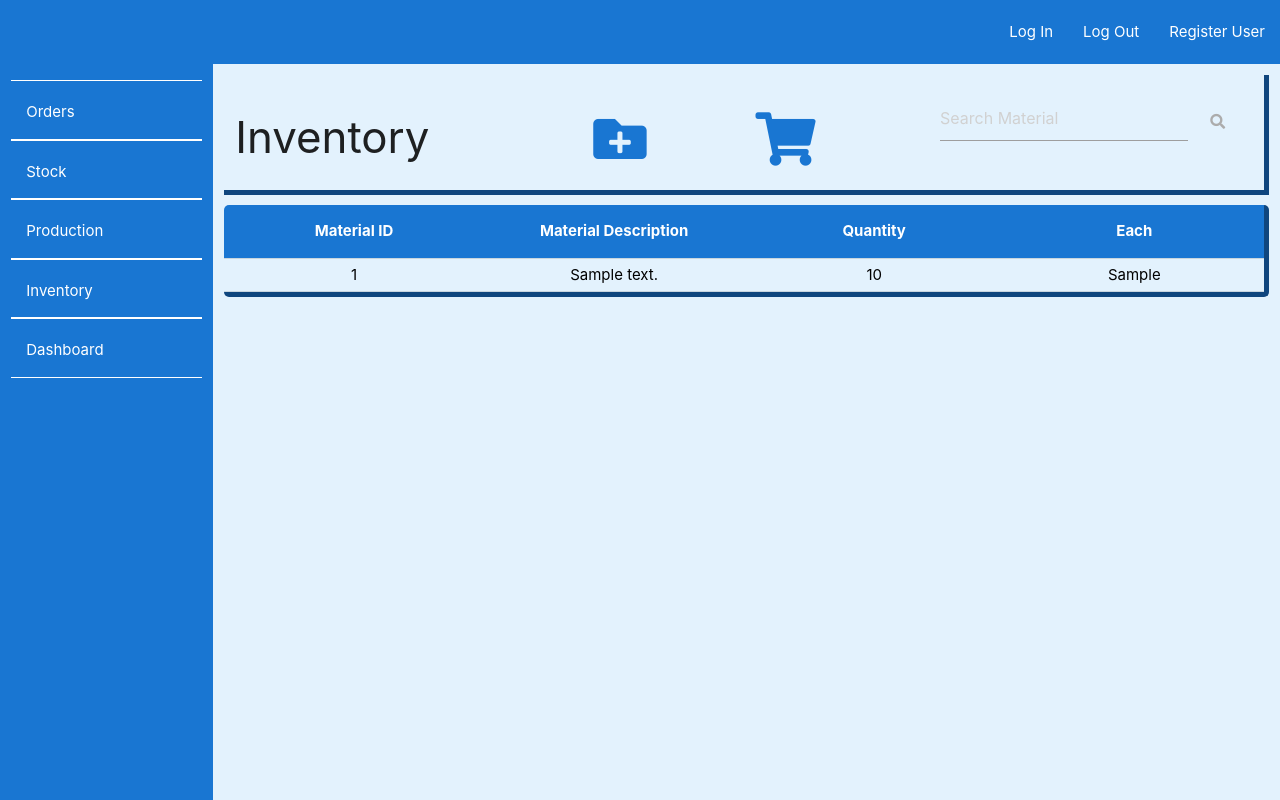
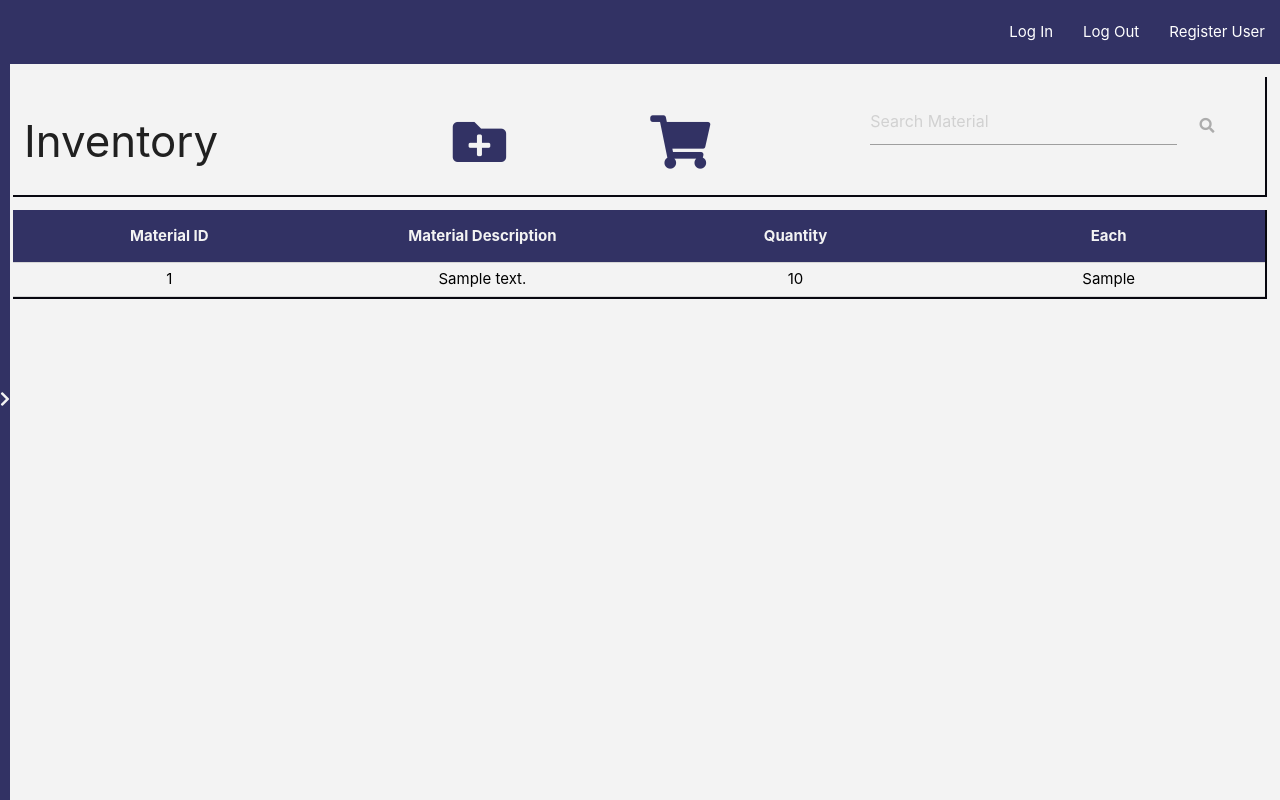
Before and after one commit to mparkcode/test-thia, a Flask app: page / in a window 1280 px wide. Run offline with Flask 2, Linux system fonts and the light colour scheme; a database or web service that is not in the repository returns one stand-in record (values such as "Sample title"); some libraries are stand-ins or nearby versions.

Commit message:
Color scheme changed, added toggle function to sidenav to have wider content view

```diff
--- a/static/css/style.css
+++ b/static/css/style.css
@@ -11,15 +11,46 @@ body {
 
 nav{
     box-shadow: none !important;
+    background-color: #323264 !important;
 }
 
 .scrolly{
     overflow-y: auto !important;
 }
 
+
+.navpanellayer{
+    height: 100%;
+    width: 10px;
+    position: fixed;
+    z-index: 2;
+    top: 0;
+    left: 0;
+    overflow-x: hidden;
+    background-color: #323264;
+    transition: 1s;
+}
+
+.fa-chevron-right{
+    color: #f3f3f3 !important;
+    font-size: 16px !important;
+}
+
 .navpanel{
+    height: 100%;
+    width: 0;
+    position: fixed;
+    z-index: 1;
+    top: 0;
+    left: 0;
+    overflow-x: hidden;
+    transition: 1s;
+    background-color: #323264;
+}
+
+.navpanel ul {
     margin: 0 !important;
-    padding-top: 10vh !important;
+    padding-top: 20vh !important;
     border-top: none !important;
     border-right: none !important;
     border-left: none !important;
@@ -35,53 +66,59 @@ nav{
 }
 
 .navheader{
-    background-color: #1976d2  !important;
+    background-color: #323264  !important;
     border-bottom: none;
     padding-top: 20px;
 }
 
 .navheader a{
-    color: white !important;
+    color: #f3f3f3 !important;
 }
 
 .navlistwrapper{
-    border-bottom: solid white 0.5px !important;
-    border-top: solid white 0.5px !important;
+    border-bottom: solid #f3f3f3 0.5px !important;
+    border-top: solid #f3f3f3 0.5px !important;
 }
 
 .navlist{
     padding: 10px 2px 10px 14px !important;
     font-size: 10px !important;
     border: none !important;
-    background-color: #1976d2  !important;
+    background-color: #323264  !important;
 }
 
 .navheader:hover, .navlist:hover{
-    background-color: #176fc7 !important;
+    background-color: #323264 !important;
     cursor: pointer;
 }
 
 .navlist a{
-    color: white !important;
+    color: #f3f3f3 !important;
     padding: 0;
+}
+
+.content{
+    background-color: #f3f3f3;
 }
 
 .mobilepanel {
   overflow: hidden;
   position: fixed;
   bottom: 0;
+  left: 0;
   width: 100%;
   height: 8vh;
-  background-color: #1976d2;
+  background-color: #323264;
 }
 
 .mobilepanel-plus{
     overflow: hidden;
     position: fixed;
     bottom: 8vh;
+    left: 0;
     width: 100%;
     height: 8vh;
-    background-color: #1976d2;
+    background-color: #323264;
 }
 
 .mobilepanel-caret{
@@ -89,17 +126,19 @@ nav{
     position: fixed;
     right: 0;
     bottom: 8vh;
-    background-color: #1976d2;
+    background-color: #323264;
 }
 
 #mobilepanel-plus-inventory{
     display: none;
     padding-top: 2vh;
+    left: 0;
 }
 
 #mobilepanel-search-inventory{
     display: none;
     padding-top: 1vh;
+    left: 0;
 }
 
 #mobilepanel-caret{
@@ -107,7 +146,7 @@ nav{
 }
 
 #mobilepanel-search-inventory input, #mobilepanel-search-inventory i, .mobilepanel-plus a{
-    color: white;
+    color: #f3f3f3;
 }
 
 .mobilepanel .s4{
@@ -115,12 +154,13 @@ nav{
 }
 
 .mobilepanel i{
-    color: white;
+    color: #f3f3f3;
     font-size: 1.6rem;
 }
 
 .full-height {
-  min-height: 100vh !important;
+    top:0 !important;
+    min-height: 100vh !important;
 }
 
 .m-auto{
@@ -142,9 +182,9 @@ nav{
 .tabrow{
     margin: 1% !important;
     height: 15vh !important;
-    border-bottom: outset 5px;
-    border-right: outset 5px;
-    border-color: #1976d2;
+    border-bottom: outset 2px;
+    border-right: outset 2px;
+    border-color: #323264;
 }
 
 .fa-search{
@@ -152,28 +192,7 @@ nav{
 }
 
 .fa-folder-plus, .fa-shopping-cart{
-    color: #1976d2;
-}
-
-#purchases{
-    visibility: visible;
-}
-
-.tabs .indicator{
-    background-color: transparent;
-}
-
-.tabs .tab{
-    color: black;
-    background-color: white;
-}
-
-.tabs .tab a:focus, .tabs .tab a:focus.active {
-    background-color: #eee;
-    outline: none;
-    border-color: black;
-    border-top-left-radius: 10%;
-    border-top-right-radius: 10%;
+    color: #323264;
 }
 
 .contentrow{
@@ -181,14 +200,17 @@ nav{
     max-height: 60vh;
     position: relative !important;
     overflow-y: auto;
+    border-bottom: outset 2px;
+    border-right: outset 2px;
+    border-color: #323264;
 }
 
 th{
     position: sticky !important;
     top: 0;
     margin-top: 0;
-    background:#1976d2 ;
-    color: white;
+    background:#323264 ;
+    color: #f3f3f3;
     border-radius: 0;
 }
 
@@ -229,7 +251,7 @@ table{
 }
 
 ::-webkit-scrollbar-thumb {
-  background: #1976d2;
+  background: #323264;
 }
 
 .action-btn{
@@ -249,7 +271,7 @@ table{
 
 .modal-content h4{
     padding: 10px;
-    color: white;
+    color: #f3f3f3;
     margin-bottom: 20px;
 }
 
--- a/static/js/script.js
+++ b/static/js/script.js
@@ -8,24 +8,31 @@ $(document).ready(function(){
     $('.collapsible').collapsible();
     $('.tooltipped').tooltip();
 
-    $('#purchase').click(function(){
-        $('#purchases').css("visibility", "visible");
+
+    $('.navpanellayer').mouseenter(function(){
+        $(this).css("width","0");
+        $('.navpanel').css("width","200px","visibility","visible");
+    })
+
+    $('.navpanel').mouseleave(function(){
+        $(this).css("width","0","visibility","hidden");
+        $('.navpanellayer').css("width","10px");
     })
 
     $('#plus-inventory').click(function(){
-        $('#mobilepanel-plus-inventory').toggle();
+        $('#mobilepanel-plus-inventory').toggle('slow');
         $('#mobilepanel-caret').hide();
         $('#mobilepanel-search-inventory').hide();
     })
 
     $('#search-inventory').click(function(){
-        $('#mobilepanel-search-inventory').toggle();
+        $('#mobilepanel-search-inventory').toggle('slow');
         $('#mobilepanel-caret').hide();
         $('#mobilepanel-plus-inventory').hide();
     })
 
     $('.caret-up').click(function(){
-        $('#mobilepanel-caret').toggle();
+        $('#mobilepanel-caret').toggle('slow');
         $('#mobilepanel-plus-inventory').hide();
         $('#mobilepanel-search-inventory').hide();
     })
--- a/templates/base.html
+++ b/templates/base.html
@@ -12,8 +12,9 @@
 </head>
 <body>
     <div class="row mb-0">
-        <div class="col s2 blue darken-2 hide-on-small-and-down scrolly full-height" >
-                <ul class="collapsible navpanel">
+        <div class="hide-on-small-and-down scrolly full-height navpanellayer valign-wrapper" ><div><i class="fas fa-chevron-right"></i></div></div>
+        <div class="hide-on-small-and-down scrolly full-height navpanel" >
+                <ul class="collapsible">
                     <li>
                         <div class="collapsible-header navheader navlistwrapper" ><a href="#">Orders</a></div>
                         <div class="collapsible-body navlist"><a href="#">Customer Orders</a></div>
@@ -41,17 +42,16 @@
                     </li>
                     <li><div class="collapsible-header navheader navlistwrapper"><a href="#">Dashboard</a></div></li>
                 </ul>
+
         </div>
 
-        <div class="col s12 m10 blue lighten-5 m-0 p-0 full-height">
-            <nav class="blue darken-2">
-                <div>
-                    <ul class="right">
-                        <li><a href="#">Log In</a></li>
-                        <li><a href="#">Log Out</a></li>
-                        <li><a href="#">Register User</a></li>
-                    </ul>
-                </div>
+        <div class="col s12 full-height content m-0 p-0">
+            <nav>
+                <ul class="right">
+                    <li><a href="#">Log In</a></li>
+                    <li><a href="#">Log Out</a></li>
+                    <li><a href="#">Register User</a></li>
+                </ul>
             </nav>
             <div class="row m-0">
                 <div class="col center s12 m-0 p-0">
@@ -62,7 +62,7 @@
         </div>
 
         <div class="row mobilepanel-caret hide-on-med-and-up valign-wrapper m-0 scrolly" id="mobilepanel-caret">
-            <div class="col s12 blue darken-2">
+            <div class="col s12">
                 <ul class="collapsible navpanel-mob right">
                     <li>
                         <div class="collapsible-header navheader navlistwrapper" ><a href="#">Orders</a></div>
--- a/templates/inventory.html
+++ b/templates/inventory.html
@@ -32,7 +32,7 @@
         </div>
     </div>
 
-    <div class="contentrow" style=" border-bottom: outset 5px; border-right: outset 5px;border-radius: 5px; border-color: #1976d2;" id="inventory">
+    <div class="contentrow" id="inventory">
         <table class="centered">
             <thead>
                 <tr>
@@ -131,7 +131,7 @@
         </form>
     </div>
 
-    <div class="row mobilepanel hide-on-med-and-up valign-wrapper m-0 center">
+    <div class="row mobilepanel hide-on-med-and-up valign-wrapper m-0 p-0 center">
         <div class="col s12">
             <div class="col s4" id="plus-inventory"><a><i class="fas fa-plus"></i></a></div>
             <div class="col s4" id="search-inventory"><a href="#"><i class="fas fa-search"></i></a></div>
```
